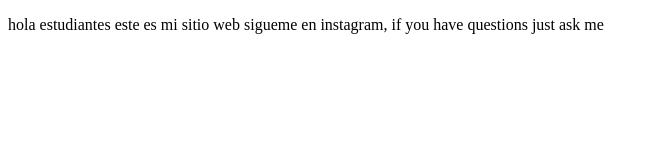
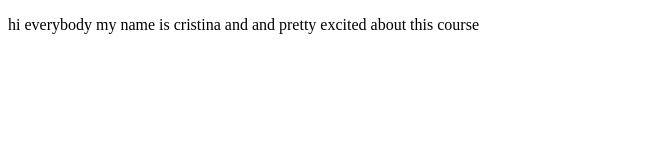
Before and after one commit to crissgomez24/proyectodemocursoprework, a plain HTML site: page index.html in a window 1280 px wide. Shown: the whole page, without its empty margins (0-659 px from the left). Drawn offline with Linux system fonts and the light colour scheme.

Commit message:
cambios agregados al sitio

```diff
--- a/index.html
+++ b/index.html
@@ -8,8 +8,7 @@
 </head>
 <body>
     <P>
-        hola estudiantes este es mi sitio web
-        sigueme en instagram, if you have questions just ask me
+        hi everybody my name is cristina and and pretty excited about this course
     </P>
 
 </body>
```
